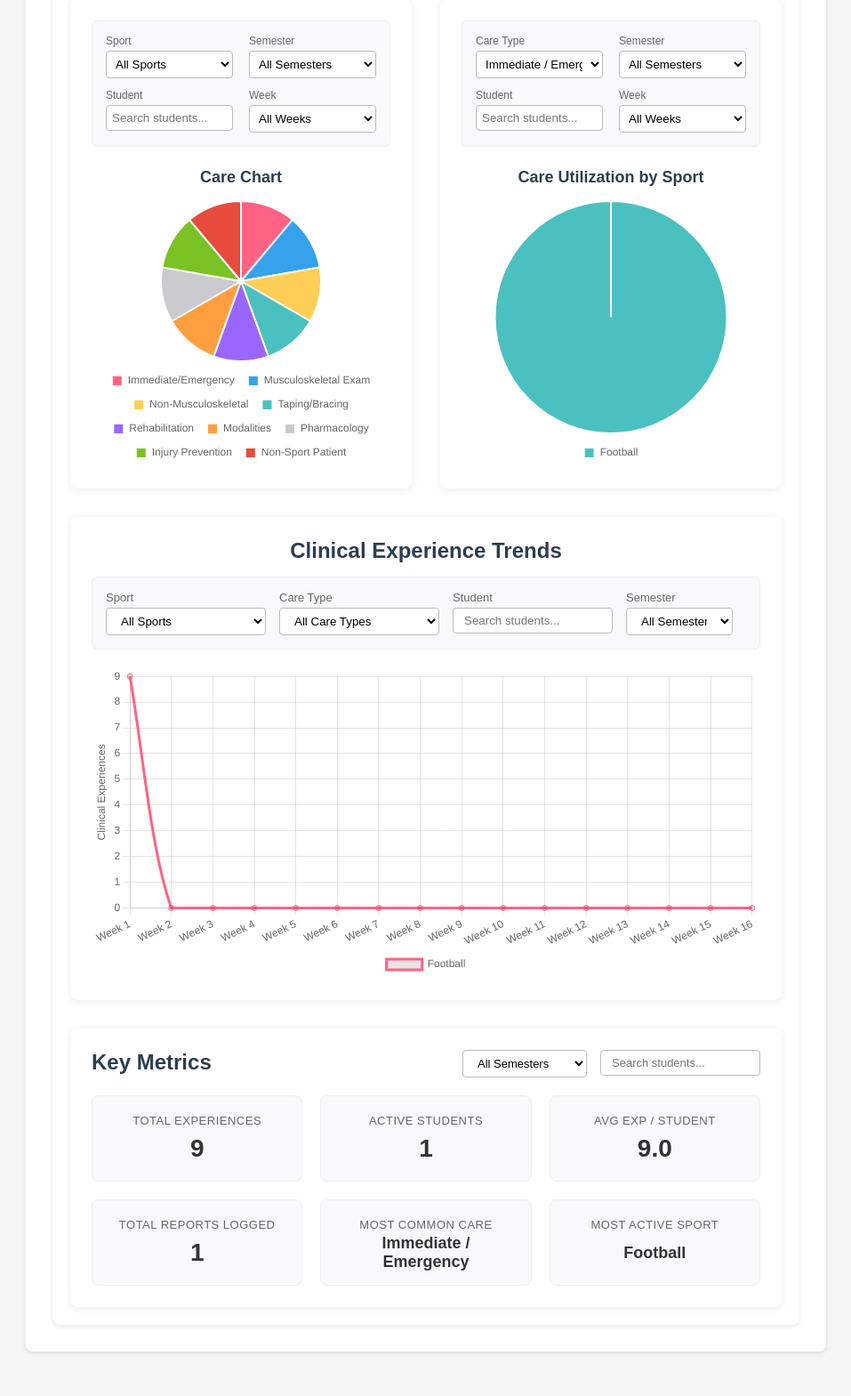
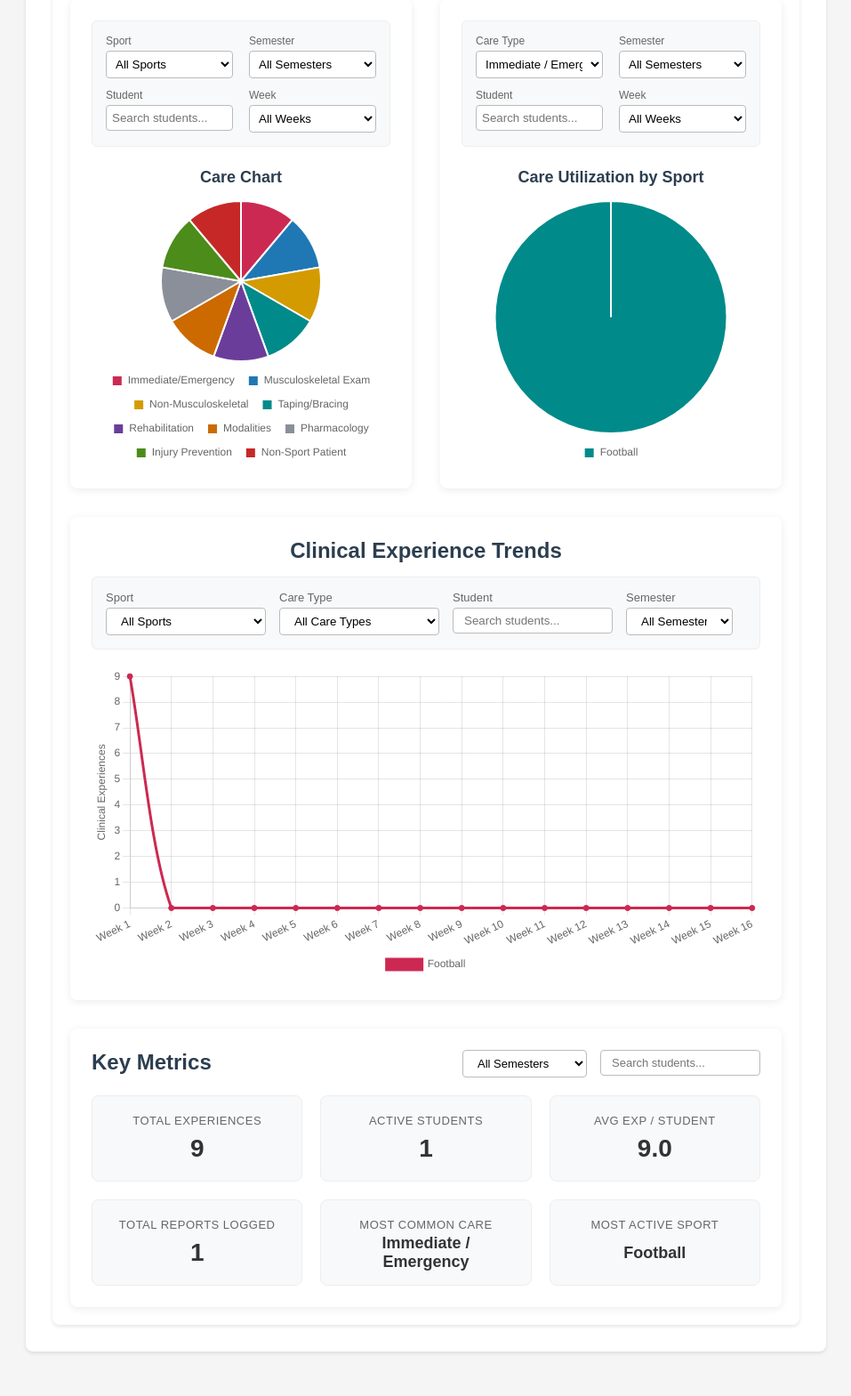
Before and after one commit to Code-the-Clinic/Code-the-Clinic, a Django app: page /dashboard/admin/ in a window 1280 px wide. Shown: the part 221-1790 px from the top of the page at 89% size, without its empty margins (161-1118 px from the left). Run offline with Django 5.2, Linux system fonts and the light colour scheme; a user stored in the database is signed in; data comes from the database, SQL or seed files in the repository; tables that the repository leaves empty hold one stand-in row (values such as "Sample post"); some libraries are stand-ins or nearby versions.

Commit message:
Comply with 1.4.11 (Non-text contrast): Update pie chart color palettes to darker shades of the same colors for better contrast

```diff
--- a/backend/core/templates/core/faculty_dashboard.html
+++ b/backend/core/templates/core/faculty_dashboard.html
@@ -353,7 +353,7 @@
                     labels: pieChartData.map(item => item.label),
                     datasets: [{
                         data: pieChartData.map(item => item.value),
-                        backgroundColor: ['#FF6384', '#36A2EB', '#FFCE56', '#4BC0C0', '#9966FF', '#FF9F40', '#C9CBCF', '#7BC225', '#E74C3C']
+                        backgroundColor: ['#CC2952', '#1F78B4', '#D39B00', '#008A8A', '#6A3D9A', '#CC6A00', '#8A8F99', '#4C8C1A', '#C62828']
                     }]
                 },
                 options: pieOptions
@@ -369,7 +369,7 @@
                     labels: pieChartData2.map(item => item.label),
                     datasets: [{
                         data: pieChartData2.map(item => item.value),
-                        backgroundColor: ['#4BC0C0', '#9966FF', '#FF9F40', '#36A2EB', '#FF6384', '#FFCE56', '#C9CBCF', '#7BC225', '#E74C3C']
+                        backgroundColor: ['#008A8A', '#6A3D9A', '#CC6A00', '#1F78B4', '#CC2952', '#D39B00', '#8A8F99', '#4C8C1A', '#C62828']
                     }]
                 },
                 options: pieOptions
@@ -379,6 +379,15 @@
         // TREND CHART
         const ctx3 = document.getElementById('trendChart');
         const trendDatasets = JSON.parse(document.getElementById('trend-chart-data').textContent);
+
+        // Apply high-contrast, same-hue colors to trend lines
+        const trendColors = ['#CC2952', '#1F78B4', '#D39B00', '#008A8A', '#6A3D9A', '#CC6A00', '#8A8F99', '#4C8C1A', '#C62828'];
+        trendDatasets.forEach((dataset, index) => {
+            const color = trendColors[index % trendColors.length];
+            dataset.borderColor = color;
+            dataset.backgroundColor = color;
+            dataset.pointBackgroundColor = color;
+        });
         if (ctx3) {
             new Chart(ctx3.getContext('2d'), {
                 type: 'line',
--- a/backend/core/templates/core/student_dashboard.html
+++ b/backend/core/templates/core/student_dashboard.html
@@ -72,7 +72,7 @@
     let careCategoryChart = null;
     // let careBySportChart = null;  // COMMENTED OUT FOR NOW
 
-    const chartColors = ['#FF6384', '#36A2EB', '#FFCE56', '#4BC0C0', '#9966FF', '#FF9F40', '#00B894', '#FF7675', '#A29BFE'];
+    const chartColors = ['#CC2952', '#1F78B4', '#D39B00', '#008A8A', '#6A3D9A', '#CC6A00', '#008B5E', '#D84343', '#5C6BC0'];
     const pieOptions = { responsive: true, maintainAspectRatio: false, plugins: { legend: { position: 'bottom', labels: { boxWidth: 12, padding: 15 } } } };
 
     // Helper to get CSRF token
```
